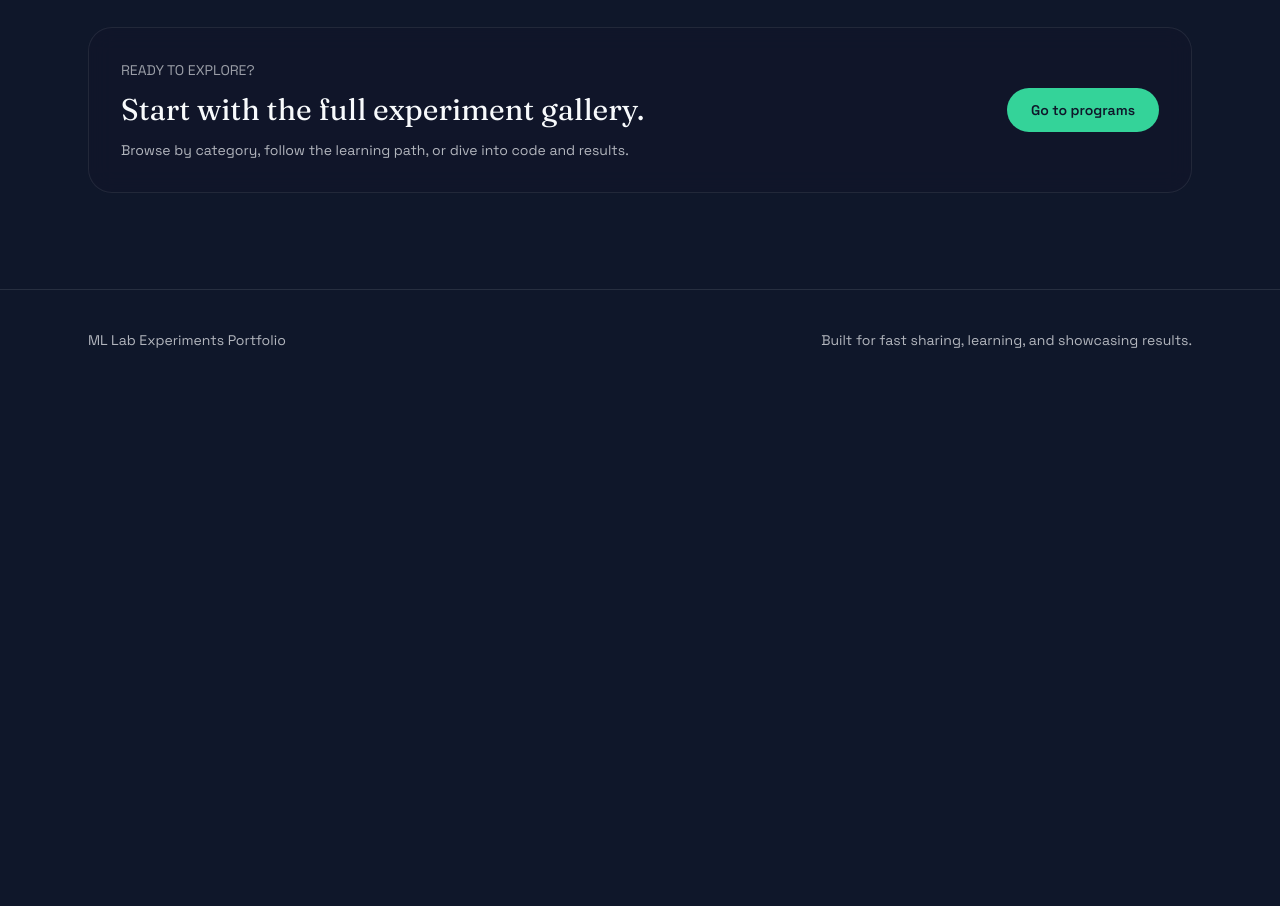
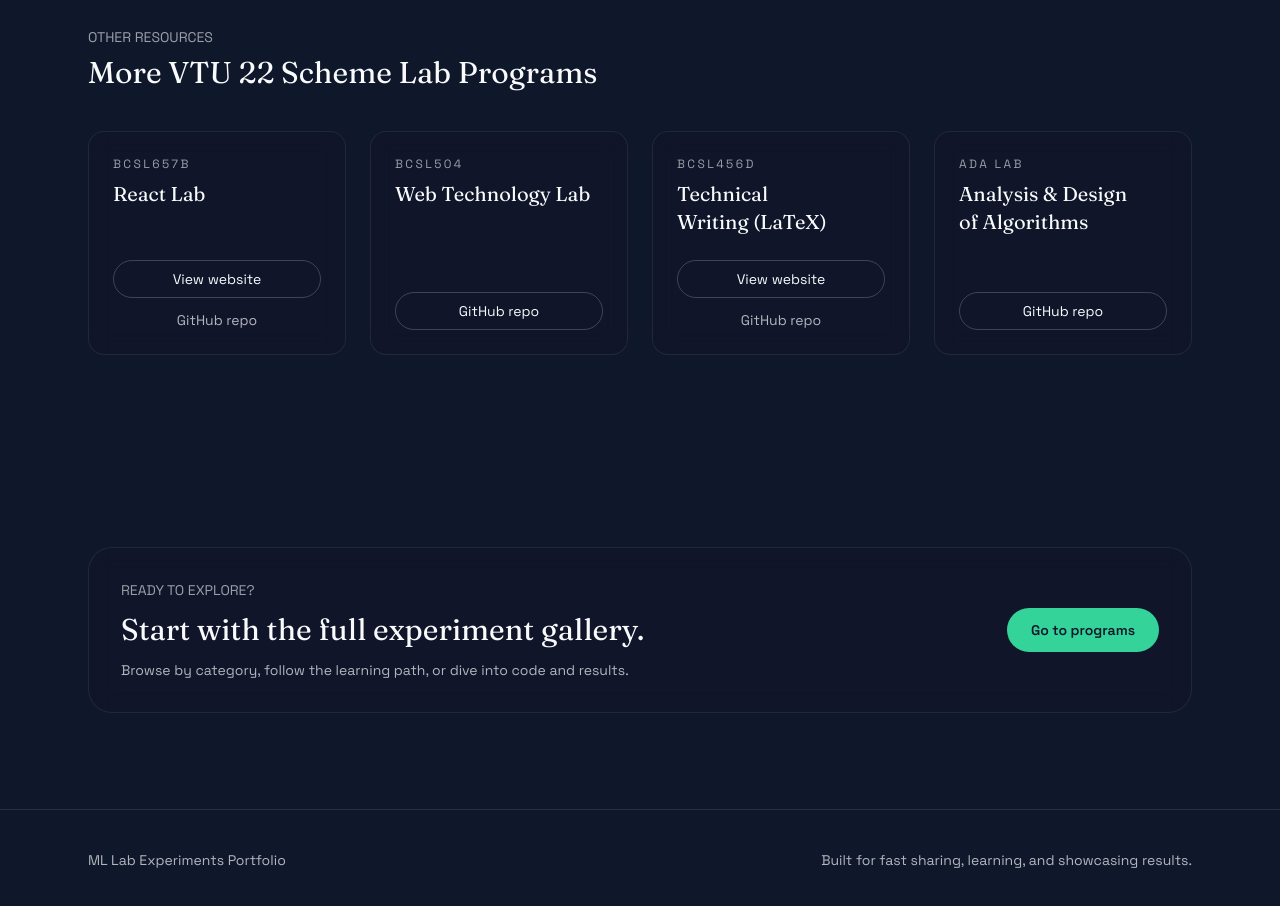
Before and after one commit to Rajath2005/ML, a Next.js app in the folder website/: page / in a window 1280 px wide. Shown: the part 2400-3306 px from the top of the page. Before the commit the page ends 2790 px from the top, so only its background shows below. Built offline with nearby package versions, Linux system fonts and the light colour scheme.

Commit message:
feat: implement home page dashboard and add VTU resource links to README

```diff
--- a/website/src/app/page.tsx
+++ b/website/src/app/page.tsx
@@ -122,6 +122,61 @@ export default function HomePage() {
 
       <section className="section">
         <div className="mx-auto w-full max-w-6xl px-6">
+          <div className="flex flex-wrap items-center justify-between gap-6">
+            <div>
+              <p className="text-sm uppercase text-ink-100/60">Other Resources</p>
+              <h2 className="mt-2 font-display text-3xl">More VTU 22 Scheme Lab Programs</h2>
+            </div>
+          </div>
+          <div className="mt-10 grid gap-6 sm:grid-cols-2 lg:grid-cols-4">
+            {/* React */}
+            <div className="glass flex flex-col justify-between rounded-2xl p-6">
+              <div>
+                <p className="text-xs uppercase tracking-[0.2em] text-ink-100/60">BCSL657B</p>
+                <h3 className="mt-2 font-display text-xl text-ink-100">React Lab</h3>
+              </div>
+              <div className="mt-6 flex flex-col gap-3">
+                <Link href="https://reactlabexp.netlify.app/" target="_blank" rel="noopener noreferrer" className="rounded-full border border-white/20 px-4 py-2 text-center text-sm text-ink-100 transition hover:border-white/40">View website</Link>
+                <Link href="https://github.com/Rajath2005/React-Lab" target="_blank" rel="noopener noreferrer" className="text-center text-sm text-ink-100/70 hover:text-ink-100">GitHub repo</Link>
+              </div>
+            </div>
+            {/* Web Tech */}
+            <div className="glass flex flex-col justify-between rounded-2xl p-6">
+              <div>
+                <p className="text-xs uppercase tracking-[0.2em] text-ink-100/60">BCSL504</p>
+                <h3 className="mt-2 font-display text-xl text-ink-100">Web Technology Lab</h3>
+              </div>
+              <div className="mt-6 flex flex-col gap-3">
+                <Link href="https://github.com/Rajath2005/web-lab" target="_blank" rel="noopener noreferrer" className="rounded-full border border-white/20 px-4 py-2 text-center text-sm text-ink-100 transition hover:border-white/40">GitHub repo</Link>
+              </div>
+            </div>
+            {/* LaTex */}
+            <div className="glass flex flex-col justify-between rounded-2xl p-6">
+              <div>
+                <p className="text-xs uppercase tracking-[0.2em] text-ink-100/60">BCSL456D</p>
+                <h3 className="mt-2 font-display text-xl text-ink-100">Technical Writing (LaTeX)</h3>
+              </div>
+              <div className="mt-6 flex flex-col gap-3">
+                <Link href="https://latex-lab-manuals.vercel.app/" target="_blank" rel="noopener noreferrer" className="rounded-full border border-white/20 px-4 py-2 text-center text-sm text-ink-100 transition hover:border-white/40">View website</Link>
+                <Link href="https://github.com/Rajath2005/latex-lab-manuals" target="_blank" rel="noopener noreferrer" className="text-center text-sm text-ink-100/70 hover:text-ink-100">GitHub repo</Link>
+              </div>
+            </div>
+            {/* ADA */}
+            <div className="glass flex flex-col justify-between rounded-2xl p-6">
+              <div>
+                <p className="text-xs uppercase tracking-[0.2em] text-ink-100/60">ADA Lab</p>
+                <h3 className="mt-2 font-display text-xl text-ink-100">Analysis & Design of Algorithms</h3>
+              </div>
+              <div className="mt-6 flex flex-col gap-3">
+                <Link href="https://github.com/Rajath2005/Analysis-and-Design-of-Algorithms" target="_blank" rel="noopener noreferrer" className="rounded-full border border-white/20 px-4 py-2 text-center text-sm text-ink-100 transition hover:border-white/40">GitHub repo</Link>
+              </div>
+            </div>
+          </div>
+        </div>
+      </section>
+
+      <section className="section">
+        <div className="mx-auto w-full max-w-6xl px-6">
           <div className="glass flex flex-col gap-6 rounded-3xl p-8 lg:flex-row lg:items-center lg:justify-between">
             <div>
               <p className="text-sm uppercase text-ink-100/60">Ready to explore?</p>
```
Also changed, not shown: 1 other file (tests, documents, lock files or other folders).
